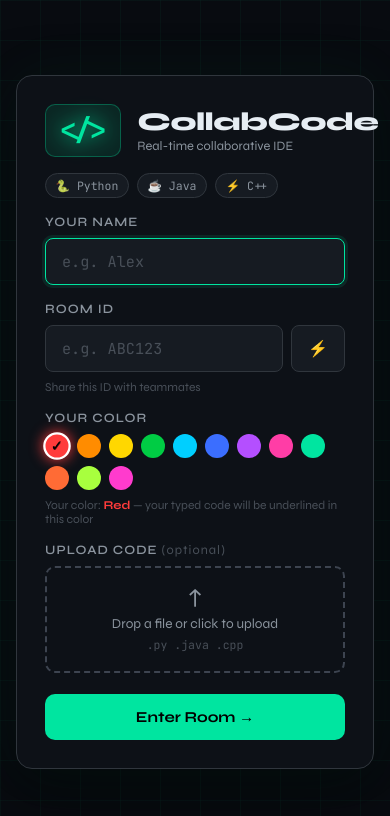
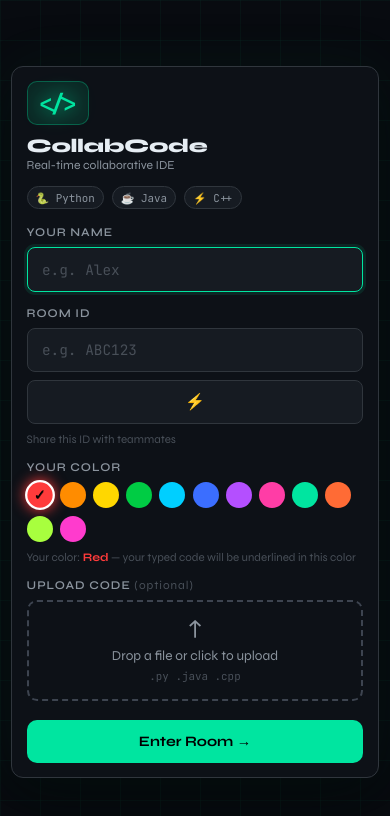
Before and after one commit to MaharshiP343/Collab-Code, a React (Vite) app in the folder client/: page / in a window 390 px wide. Shown: the top 816 px of the page. Built offline with nearby package versions, Linux system fonts and the light colour scheme.

Commit message:
Made Responsive UI

```diff
--- a/client/src/components/EditorScreen.module.css
+++ b/client/src/components/EditorScreen.module.css
@@ -1,7 +1,7 @@
 .root {
   display: flex;
   flex-direction: column;
-  height: 100vh;
+  height: 100dvh;
   background: var(--bg2);
   overflow: hidden;
 }
@@ -25,6 +25,7 @@
   align-items: center;
   gap: 0.5rem;
   flex-shrink: 0;
+  min-width: 0;
 }
 
 .brand {
@@ -88,9 +89,12 @@
 
 .topCenter {
   display: flex;
+  align-items: center;
+  flex-wrap: wrap;
   gap: 0.2rem;
   flex: 1;
   justify-content: center;
+  min-width: 0;
 }
 
 .langTab {
@@ -132,13 +136,17 @@
 .topRight {
   display: flex;
   align-items: center;
+  flex-wrap: wrap;
   gap: 0.4rem;
   flex-shrink: 0;
+  justify-content: flex-end;
+  min-width: 0;
 }
 
 .userList {
   display: flex;
   align-items: center;
+  flex-shrink: 0;
 }
 
 .userAvatar {
@@ -513,3 +521,195 @@
     text-overflow: ellipsis;
   }
 }
+
+@media (max-width: 980px) {
+  .topBar {
+    height: auto;
+    min-height: 52px;
+    align-items: flex-start;
+    justify-content: space-between;
+    flex-wrap: wrap;
+    padding: 0.55rem 0.75rem;
+    overflow: visible;
+  }
+
+  .topLeft {
+    flex: 1 1 auto;
+  }
+
+  .topCenter {
+    order: 3;
+    flex: 1 1 100%;
+    justify-content: flex-start;
+    padding-top: 0.3rem;
+  }
+
+  .topRight {
+    flex: 1 1 auto;
+    gap: 0.3rem;
+  }
+
+  .iconBtnLabel,
+  .underlineToggleLabel {
+    display: none;
+  }
+}
+
+@media (max-width: 720px) {
+  .topBar {
+    gap: 0.45rem;
+    padding: 0.5rem 0.6rem;
+  }
+
+  .topLeft,
+  .topRight {
+    width: 100%;
+    justify-content: space-between;
+  }
+
+  .topRight {
+    gap: 0.35rem;
+  }
+
+  .brand {
+    font-size: 0.78rem;
+  }
+
+  .roomBadge {
+    padding: 0.25rem 0.45rem;
+    font-size: 0.68rem;
+  }
+
+  .copyHint {
+    display: none;
+  }
+
+  .langTab {
+    padding: 0.28rem 0.48rem;
+    font-size: 0.74rem;
+  }
+
+  .langLabel {
+    display: inline;
+    font-size: 0.72rem;
+  }
+
+  .userList {
+    order: 4;
+  }
+
+  .runBtn,
+  .leaveBtn,
+  .iconBtn,
+  .underlineToggle {
+    min-height: 34px;
+  }
+
+  .runBtn {
+    padding: 0.36rem 0.65rem;
+    font-size: 0.76rem;
+  }
+
+  .leaveBtn,
+  .iconBtn,
+  .underlineToggle {
+    padding: 0.28rem 0.48rem;
+    font-size: 0.72rem;
+  }
+
+  .outputPanel {
+    max-height: 38vh;
+  }
+
+  .outputHeader {
+    padding: 0 0.75rem;
+  }
+
+  .outputContent {
+    padding: 0.7rem 0.75rem;
+    font-size: 0.78rem;
+  }
+}
+
+@media (max-width: 560px) {
+  .topLeft {
+    gap: 0.4rem;
+  }
+
+  .brand {
+    max-width: 7.5rem;
+    overflow: hidden;
+    text-overflow: ellipsis;
+  }
+
+  .roomBadge {
+    min-width: 0;
+  }
+
+  .roomId {
+    max-width: 4.8rem;
+    overflow: hidden;
+    text-overflow: ellipsis;
+  }
+
+  .topCenter {
+    gap: 0.35rem;
+  }
+
+  .langTab {
+    flex: 1 1 calc(33.333% - 0.24rem);
+    justify-content: center;
+  }
+
+  .langLabel {
+    display: none;
+  }
+
+  .topRight {
+    justify-content: flex-start;
+  }
+
+  .userList {
+    width: 100%;
+    margin-bottom: 0.15rem;
+  }
+
+  .underlineToggle,
+  .iconBtn,
+  .leaveBtn {
+    flex: 0 0 auto;
+  }
+
+  .runBtn {
+    flex: 1 1 auto;
+    justify-content: center;
+  }
+}
+
+@media (max-width: 420px) {
+  .topBar {
+    padding: 0.45rem 0.5rem;
+  }
+
+  .brand {
+    max-width: 6.4rem;
+    font-size: 0.74rem;
+  }
+
+  .userAvatar,
+  .userMore {
+    width: 24px;
+    height: 24px;
+  }
+
+  .runBtn,
+  .leaveBtn,
+  .iconBtn,
+  .underlineToggle {
+    font-size: 0.7rem;
+  }
+
+  .editorWrapper {
+    min-height: 280px;
+  }
+}
--- a/client/src/components/LoginScreen.module.css
+++ b/client/src/components/LoginScreen.module.css
@@ -1,5 +1,5 @@
 .container {
-  min-height: 100vh;
+  min-height: 100dvh;
   display: flex;
   align-items: flex-start;
   justify-content: center;
@@ -80,6 +80,7 @@
 
 .langBadges {
   display: flex;
+  flex-wrap: wrap;
   gap: 0.5rem;
   margin-bottom: 1rem;
 }
@@ -259,6 +260,7 @@
 .uploadedFile {
   display: flex;
   align-items: center;
+  flex-wrap: wrap;
   gap: 0.5rem;
   justify-content: center;
   color: var(--accent);
@@ -334,3 +336,128 @@
   background: linear-gradient(135deg, transparent 30%, rgba(255,255,255,0.2));
   pointer-events: none;
 }
+
+@media (max-width: 720px) {
+  .container {
+    padding: 1rem 0.85rem;
+  }
+
+  .card {
+    padding: 1.25rem;
+    border-radius: 14px;
+  }
+
+  .logo {
+    gap: 0.75rem;
+    margin-bottom: 0.9rem;
+  }
+
+  .logoIcon {
+    font-size: 1.45rem;
+    padding: 0.35rem 0.58rem;
+  }
+
+  .logoTitle {
+    font-size: 1.35rem;
+  }
+
+  .logoSub {
+    font-size: 0.76rem;
+  }
+
+  .form {
+    gap: 0.9rem;
+  }
+
+  .input,
+  .genBtn {
+    padding: 0.72rem 0.9rem;
+  }
+
+  .dropzone {
+    padding: 1rem 0.85rem;
+  }
+}
+
+@media (max-width: 560px) {
+  .container {
+    padding: 0.8rem 0.7rem;
+  }
+
+  .card {
+    padding: 1rem;
+    border-radius: 12px;
+  }
+
+  .logo {
+    align-items: flex-start;
+  }
+
+  .logoTitle {
+    font-size: 1.2rem;
+  }
+
+  .langBadge {
+    font-size: 0.68rem;
+    padding: 0.22rem 0.5rem;
+  }
+
+  .label {
+    font-size: 0.74rem;
+  }
+
+  .input {
+    font-size: 0.9rem;
+  }
+
+  .roomRow {
+    flex-direction: column;
+  }
+
+  .genBtn {
+    width: 100%;
+    justify-content: center;
+  }
+
+  .hint {
+    font-size: 0.72rem;
+  }
+
+  .colorGrid {
+    gap: 0.45rem;
+  }
+
+  .colorSwatch {
+    width: 26px;
+    height: 26px;
+  }
+
+  .uploadedFile {
+    font-size: 0.8rem;
+  }
+
+  .joinBtn {
+    width: 100%;
+    padding: 0.82rem 1.2rem;
+    font-size: 0.9rem;
+  }
+}
+
+@media (max-width: 400px) {
+  .card {
+    padding: 0.9rem;
+  }
+
+  .logo {
+    flex-direction: column;
+    gap: 0.55rem;
+  }
+
+  .logoIcon {
+    align-self: flex-start;
+  }
+
+  .dropFormats {
+    font-size: 0.68rem;
+  }
+}
```
